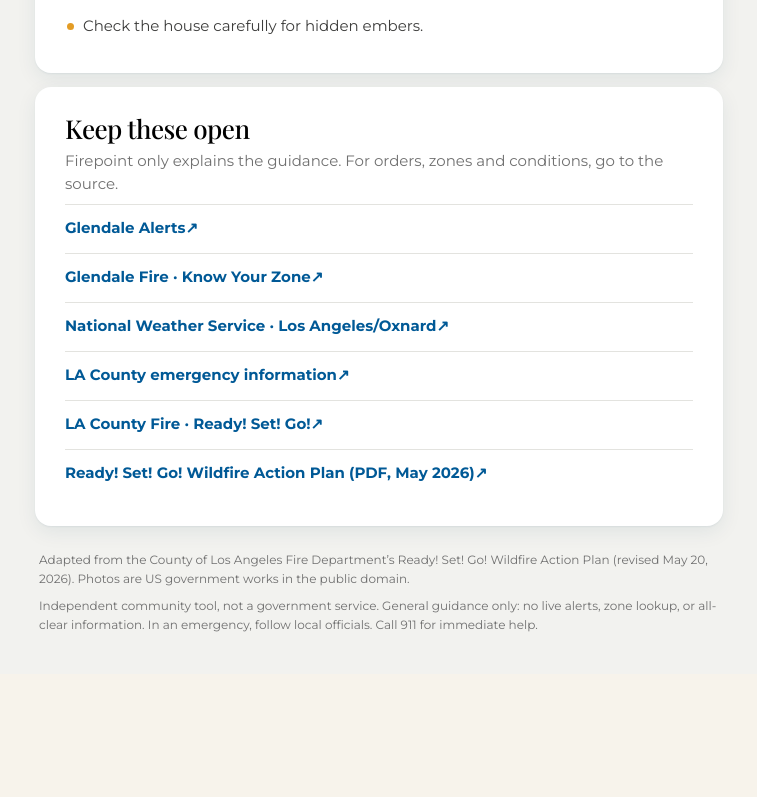
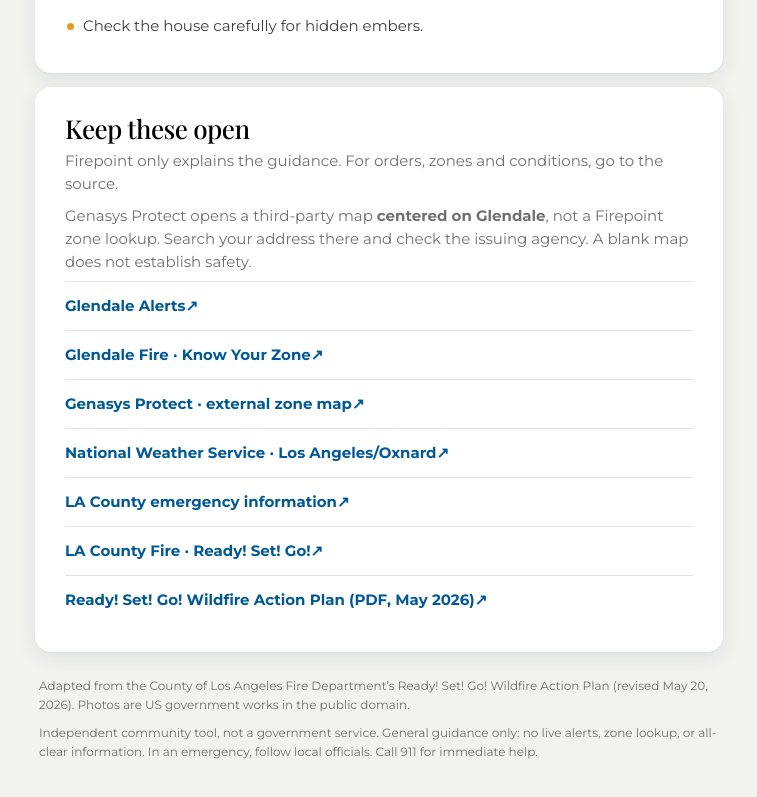
Before and after one commit to Astrotemporal/firepoint, a Next.js app: page /prepare in a window 1280 px wide. Shown: the part 9229-10026 px from the top of the page, without its empty margins (261-1018 px from the left). Before the commit the page ends 9903 px from the top, so only its background shows below. Built offline with nearby package versions, Linux system fonts and the light colour scheme; a web font is replaced by a local one.

Commit message:
feat: link out to Genasys zone map with source boundaries

```diff
--- a/public/offline.html
+++ b/public/offline.html
@@ -11,6 +11,7 @@
 <section class="trapped" aria-labelledby="trapped-title"><h2 id="trapped-title">If you become trapped</h2><p>Stay calm. Call 911 and tell them where you are.</p><h3>At home</h3><ul><li>Call 911 and give your location.</li><li>Shut off the gas meter. Fill sinks and tubs with water.</li><li>Keep doors and windows closed but unlocked. Take down curtains.</li><li>Turn lights on inside and out.</li><li>Stay inside, away from outside walls.</li></ul><h3>In a car</h3><ul><li>Park away from vegetation.</li><li>Close all windows and vents.</li><li>Cover yourself with a wool or cotton blanket or jacket.</li><li>Lie on the floor.</li><li>Call 911 and give your location.</li></ul><h3>On foot</h3><ul><li>Go to an area clear of vegetation, or a ditch or low spot on level ground.</li><li>Lie face down and cover your body.</li><li>Call 911 and give your location.</li></ul></section>
 <h2>Remember the six P’s</h2><ul class="sixps"><li><strong>People</strong>, and pets</li><li><strong>Papers</strong>, phone numbers and important documents</li><li><strong>Prescriptions</strong>, vitamins and eyeglasses</li><li><strong>Pictures</strong>, and irreplaceable memorabilia</li><li><strong>Personal computer</strong>, hard drives and flash drives</li><li><strong>Plastic</strong>, credit cards, ATM cards and cash</li></ul>
 <h2>Emergency supply kit</h2><p>One per person.</p><ul><li>Three days of non-perishable food and three gallons of water per person</li><li>Map marked with at least two evacuation routes</li><li>Prescriptions or special medications</li><li>Change of clothing and closed-toe shoes</li><li>Extra eyeglasses or contact lenses</li><li>Extra car keys, credit cards and cash</li><li>First aid kit</li><li>Flashlight</li><li>Battery-powered radio and extra batteries</li><li>Sanitation supplies</li><li>Copies of important documents</li><li>Food and water for your pets</li></ul>
-<div class="links"><strong>When you reconnect:</strong><a href="/prepare">The full guide on Firepoint ↗</a><a href="https://www.glendaleca.gov/government/departments/fire-department/other-links/emergency-preparedness-response/know-your-zone">Glendale Fire · Know Your Zone ↗</a><a href="https://www.glendaleca.gov/government/departments/fire-department/other/emergency-preparedness-response/city-wide-emergency-communications">Glendale Alerts ↗</a><a href="https://www.weather.gov/lox/">National Weather Service · Los Angeles/Oxnard ↗</a><a href="https://fire.lacounty.gov/rsg/">LA County Fire · Ready! Set! Go! ↗</a></div>
+<div class="links"><strong>When you reconnect:</strong><a href="/prepare">The full guide on Firepoint ↗</a><a href="https://www.glendaleca.gov/government/departments/fire-department/other-links/emergency-preparedness-response/know-your-zone">Glendale Fire · Know Your Zone ↗</a><a href="https://protect.genasys.com/en?lat=34.2147&amp;lng=-118.2629&amp;z=11.3">Genasys Protect · external zone map ↗</a><a href="https://www.glendaleca.gov/government/departments/fire-department/other/emergency-preparedness-response/city-wide-emergency-communications">Glendale Alerts ↗</a><a href="https://www.weather.gov/lox/">National Weather Service · Los Angeles/Oxnard ↗</a><a href="https://fire.lacounty.gov/rsg/">LA County Fire · Ready! Set! Go! ↗</a></div>
+<p class="small">The Genasys link opens a third-party map centered on Glendale when you reconnect. It is not a Firepoint zone lookup; search your address there. Offline content is not a current alert or all-clear.</p>
 <p class="small">Adapted from the County of Los Angeles Fire Department’s Ready! Set! Go! Wildfire Action Plan (revised May 20, 2026). General guidance only.</p>
 </main></body></html>
--- a/src/components/wildfire-guide.tsx
+++ b/src/components/wildfire-guide.tsx
@@ -227,8 +227,10 @@
         <section className="g-sources g-card" aria-labelledby="sources-title">
           <h2 id="sources-title">Keep these open</h2>
           <p>Firepoint only explains the guidance. For orders, zones and conditions, go to the source.</p>
+          <p>Genasys Protect opens a third-party map <strong>centered on Glendale</strong>, not a Firepoint zone lookup.
+            Search your address there and check the issuing agency. A blank map does not establish safety.</p>
           <ul>
-            {[SOURCES.alerts, SOURCES.zone, SOURCES.nws, SOURCES.county, SOURCES.rsg, SOURCES.brochure].map((source) => (
+            {[SOURCES.alerts, SOURCES.zone, SOURCES.genasys, SOURCES.nws, SOURCES.county, SOURCES.rsg, SOURCES.brochure].map((source) => (
               <li key={source.url}><Out source={source} /></li>
             ))}
           </ul>
--- a/src/domain/wildfire-guide.ts
+++ b/src/domain/wildfire-guide.ts
@@ -13,6 +13,7 @@
   brochure: { label: "Ready! Set! Go! Wildfire Action Plan (PDF, May 2026)", url: "https://fire.lacounty.gov/wp-content/uploads/2026/05/Ready-Set-Go_5.20.26.pdf" },
   terms: { label: "Cal OES · Standard evacuation terms", url: "https://calalerts.org/evacuations.html" },
   zone: { label: "Glendale Fire · Know Your Zone", url: "https://www.glendaleca.gov/government/departments/fire-department/other-links/emergency-preparedness-response/know-your-zone" },
+  genasys: { label: "Genasys Protect · external zone map", url: "https://protect.genasys.com/en?lat=34.2147&lng=-118.2629&z=11.3" },
   alerts: { label: "Glendale Alerts", url: "https://www.glendaleca.gov/government/departments/fire-department/other/emergency-preparedness-response/city-wide-emergency-communications" },
   nws: { label: "National Weather Service · Los Angeles/Oxnard", url: "https://www.weather.gov/lox/" },
   county: { label: "LA County emergency information", url: "https://lacounty.gov/emergency/" },
```
Also changed, not shown: 2 other files (tests, documents, lock files or other folders).
